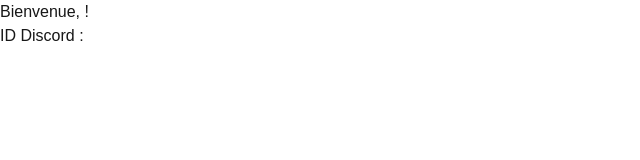
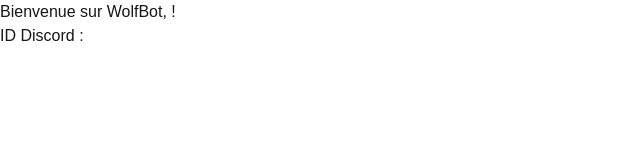
Before and after one commit to LaLangousteFolle/WolfBOT, a Next.js app in the folder frontend/: page /dashboard in a window 1280 px wide. Shown: the top 160 px of the page, without its empty margins (0-640 px from the left). Built offline with nearby package versions, Linux system fonts and the light colour scheme.

Commit message:
update title

```diff
--- a/frontend/src/app/dashboard/page.tsx
+++ b/frontend/src/app/dashboard/page.tsx
@@ -11,7 +11,9 @@
 
   return (
     <div className="p-6 flex flex-col items-center">
-      <h1 className="text-2xl font-bold mb-4">Bienvenue, {username} !</h1>
+      <h1 className="text-2xl font-bold mb-4">
+        Bienvenue sur WolfBot, {username} !
+      </h1>
 
       {avatar && (
         <Image
```
